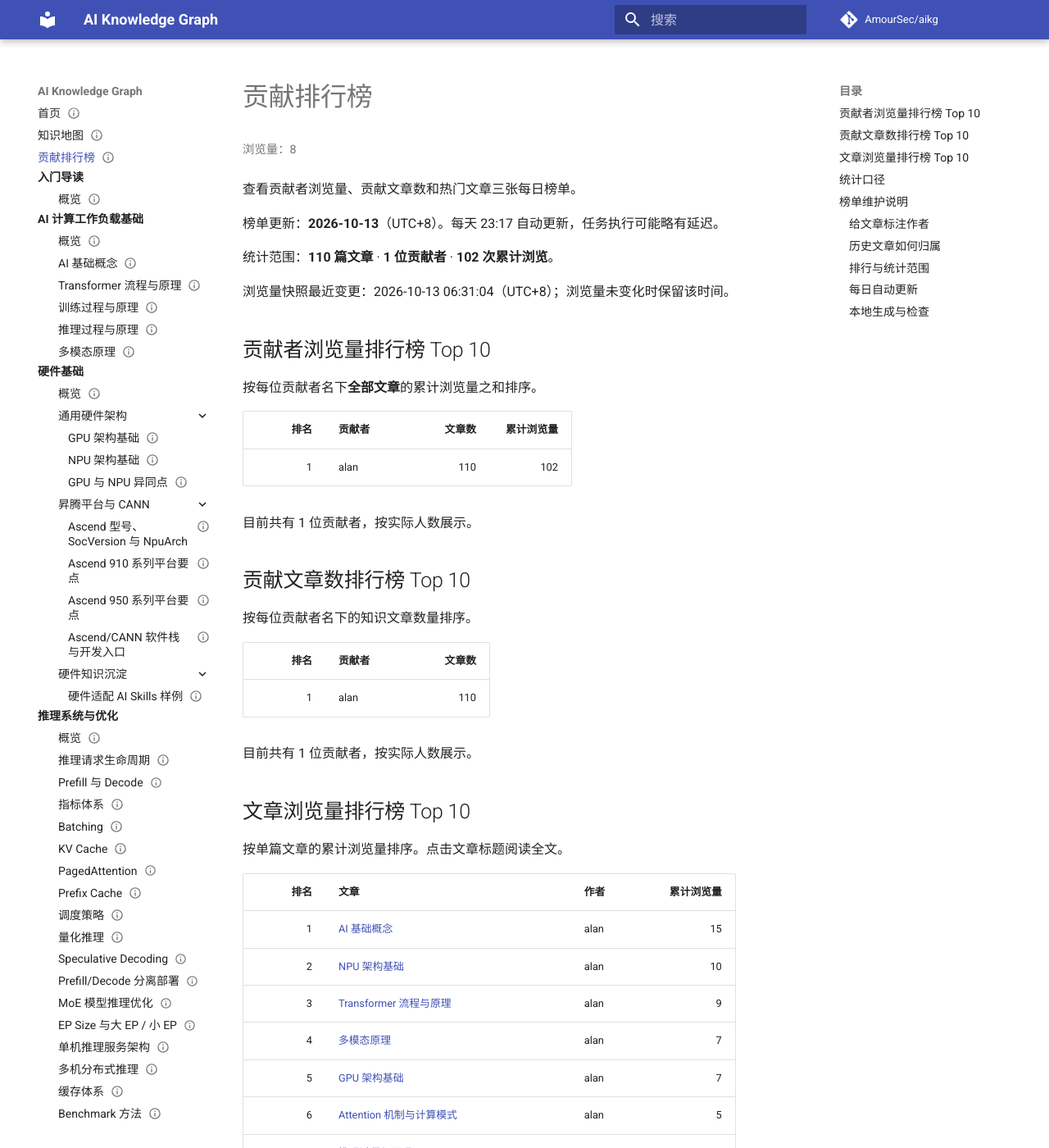
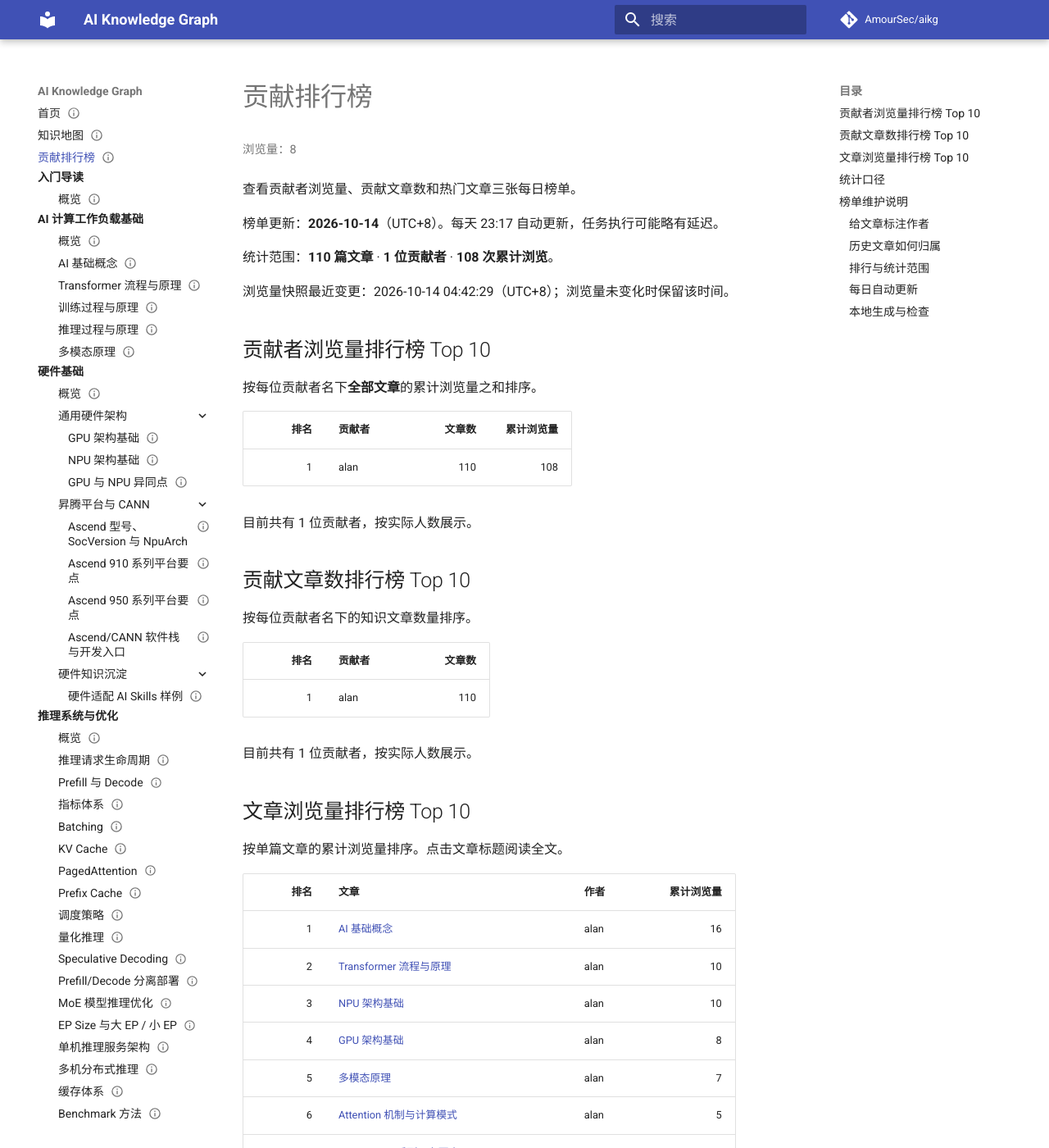
Before and after one commit to AmourSec/aikg, an MkDocs documentation site: the page built from docs/contribution-leaderboard.md, in a window 1280 px wide and 1400 px high. Shown: the whole window at 82% size. Built offline with MkDocs 1.6.1 and Material for MkDocs 9.7.7, drawn with Linux system fonts in a browser that asks for light colours; comment, search, counter and statistics services are not loaded; some of the changed text lies outside the part shown.

Commit message:
chore: update page views and contribution leaderboard [skip ci]

```diff
--- a/docs/assets/data/pageviews.json
+++ b/docs/assets/data/pageviews.json
@@ -1,23 +1,23 @@
 {
   "schema_version": 1,
-  "updated_at": "2026-10-13T06:31:04+08:00",
+  "updated_at": "2026-10-14T04:42:29+08:00",
   "pages": {
     "/": 1,
     "/02-ai-workloads/ai-fundamentals/": 5,
-    "/aikg/": 88,
+    "/aikg/": 92,
     "/aikg/01-getting-started/": 12,
     "/aikg/02-ai-workloads/": 10,
-    "/aikg/02-ai-workloads/ai-fundamentals/": 10,
+    "/aikg/02-ai-workloads/ai-fundamentals/": 11,
     "/aikg/02-ai-workloads/inference-primer/": 4,
     "/aikg/02-ai-workloads/multimodal-primer/": 7,
     "/aikg/02-ai-workloads/training-primer/": 4,
-    "/aikg/02-ai-workloads/transformer/": 9,
+    "/aikg/02-ai-workloads/transformer/": 10,
     "/aikg/03-inference-systems/": 1,
     "/aikg/03-inference-systems/benchmark-methodology/": 1,
     "/aikg/03-inference-systems/kv-cache/": 2,
     "/aikg/03-inference-systems/prefill-decode-disaggregation/": 1,
     "/aikg/03-inference-systems/prefill-decode/": 2,
-    "/aikg/03-inference-systems/request-lifecycle/": 1,
+    "/aikg/03-inference-systems/request-lifecycle/": 2,
     "/aikg/03-inference-systems/speculative-decoding/": 2,
     "/aikg/04-training-systems/": 1,
     "/aikg/04-training-systems/evaluation-validation-checkpoint-selection/": 3,
@@ -26,7 +26,7 @@
     "/aikg/04-training-systems/muon-optimizer/": 1,
     "/aikg/04-training-systems/pipeline-parallel/": 2,
     "/aikg/04-training-systems/training-data-mixing-sampling-effective-tokens/": 1,
-    "/aikg/05-kernels-compilers/": 6,
+    "/aikg/05-kernels-compilers/": 7,
     "/aikg/05-kernels-compilers/attention-computation-patterns/": 5,
     "/aikg/05-kernels-compilers/megakernel-persistent-automatic-generation/": 1,
     "/aikg/05-kernels-compilers/tilelang/": 2,
@@ -35,15 +35,15 @@
     "/aikg/07-cluster-infra/ai-cluster-architecture-overview/": 2,
     "/aikg/07-cluster-infra/node-lifecycle-health-maintenance/": 2,
     "/aikg/07-cluster-infra/rdma-network-nccl-topology-congestion/": 1,
-    "/aikg/08-benchmark-capacity/roofline-analysis-compute-bandwidth/": 1,
+    "/aikg/08-benchmark-capacity/roofline-analysis-compute-bandwidth/": 2,
     "/aikg/09-reliability-observability/ai-failure-modes-gpu-nccl-network-storage/": 2,
     "/aikg/10-papers-cases/adr/": 1,
     "/aikg/10-papers-cases/ai-system-architecture/": 1,
-    "/aikg/12-hardware-basics/": 3,
+    "/aikg/12-hardware-basics/": 4,
     "/aikg/12-hardware-basics/ascend-910-series/": 2,
-    "/aikg/12-hardware-basics/ascend-950-series/": 4,
+    "/aikg/12-hardware-basics/ascend-950-series/": 5,
     "/aikg/12-hardware-basics/ascend-npu-models/": 3,
-    "/aikg/12-hardware-basics/gpu-architecture-basics/": 7,
+    "/aikg/12-hardware-basics/gpu-architecture-basics/": 8,
     "/aikg/12-hardware-basics/npu-basics/": 10,
     "/aikg/13-contribution-leaderboard/": 2,
     "/aikg/13-contribution-leaderboard/maintenance/": 1,
--- a/docs/contribution-leaderboard.md
+++ b/docs/contribution-leaderboard.md
@@ -4,7 +4,7 @@ description: 每日更新的贡献者浏览量、贡献文章数和文章浏览
 status: reviewed
 owner: maintainers
 license: CC-BY-4.0
-updated: 2026-10-13
+updated: 2026-10-14
 ---
 
 # 贡献排行榜
@@ -13,11 +13,11 @@ updated: 2026-10-13
 
 查看贡献者浏览量、贡献文章数和热门文章三张每日榜单。
 
-榜单更新：**2026-10-13**（UTC+8）。每天 23:17 自动更新，任务执行可能略有延迟。
+榜单更新：**2026-10-14**（UTC+8）。每天 23:17 自动更新，任务执行可能略有延迟。
 
-统计范围：**110 篇文章** · **1 位贡献者** · **102 次累计浏览**。
+统计范围：**110 篇文章** · **1 位贡献者** · **108 次累计浏览**。
 
-浏览量快照最近变更：2026-10-13 06:31:04（UTC+8）；浏览量未变化时保留该时间。
+浏览量快照最近变更：2026-10-14 04:42:29（UTC+8）；浏览量未变化时保留该时间。
 
 ## 贡献者浏览量排行榜 Top 10
 
@@ -25,7 +25,7 @@ updated: 2026-10-13
 
 | 排名 | 贡献者 | 文章数 | 累计浏览量 |
 | ---: | --- | ---: | ---: |
-| 1 | alan | 110 | 102 |
+| 1 | alan | 110 | 108 |
 
 目前共有 1 位贡献者，按实际人数展示。
 
@@ -45,15 +45,15 @@ updated: 2026-10-13
 
 | 排名 | 文章 | 作者 | 累计浏览量 |
 | ---: | --- | --- | ---: |
-| 1 | [AI 基础概念](02-ai-workloads/ai-fundamentals.md) | alan | 15 |
-| 2 | [NPU 架构基础](12-hardware-basics/npu-basics.md) | alan | 10 |
-| 3 | [Transformer 流程与原理](02-ai-workloads/transformer.md) | alan | 9 |
-| 4 | [多模态原理](02-ai-workloads/multimodal-primer.md) | alan | 7 |
-| 5 | [GPU 架构基础](12-hardware-basics/gpu-architecture-basics.md) | alan | 7 |
+| 1 | [AI 基础概念](02-ai-workloads/ai-fundamentals.md) | alan | 16 |
+| 2 | [Transformer 流程与原理](02-ai-workloads/transformer.md) | alan | 10 |
+| 3 | [NPU 架构基础](12-hardware-basics/npu-basics.md) | alan | 10 |
+| 4 | [GPU 架构基础](12-hardware-basics/gpu-architecture-basics.md) | alan | 8 |
+| 5 | [多模态原理](02-ai-workloads/multimodal-primer.md) | alan | 7 |
 | 6 | [Attention 机制与计算模式](05-kernels-compilers/attention-computation-patterns.md) | alan | 5 |
-| 7 | [推理过程与原理](02-ai-workloads/inference-primer.md) | alan | 4 |
-| 8 | [训练过程与原理](02-ai-workloads/training-primer.md) | alan | 4 |
-| 9 | [Ascend 950 系列平台要点](12-hardware-basics/ascend-950-series.md) | alan | 4 |
+| 7 | [Ascend 950 系列平台要点](12-hardware-basics/ascend-950-series.md) | alan | 5 |
+| 8 | [推理过程与原理](02-ai-workloads/inference-primer.md) | alan | 4 |
+| 9 | [训练过程与原理](02-ai-workloads/training-primer.md) | alan | 4 |
 | 10 | [Evaluation、Validation 与 Checkpoint Selection](04-training-systems/evaluation-validation-checkpoint-selection.md) | alan | 3 |
 
 ## 统计口径
```
